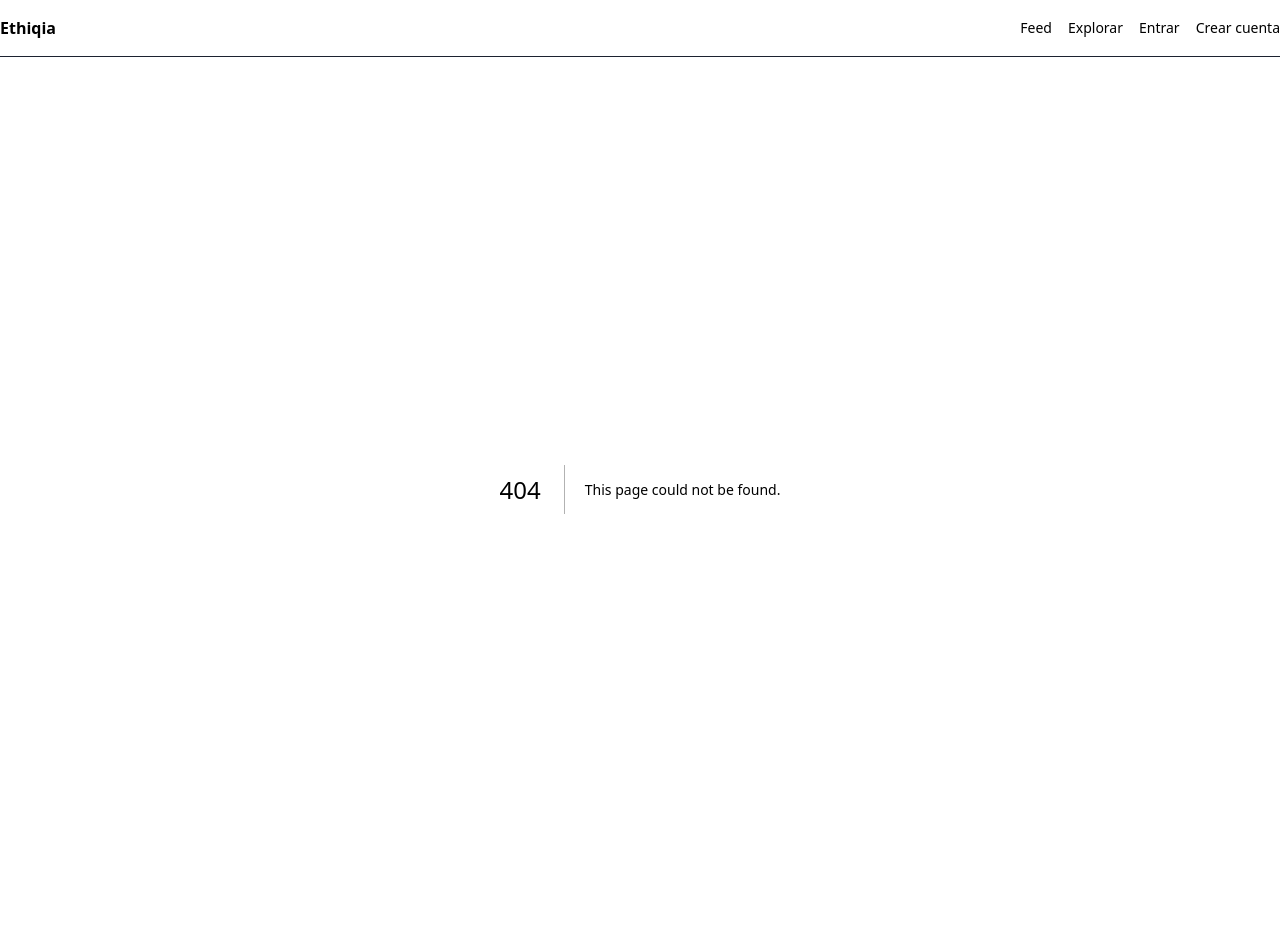
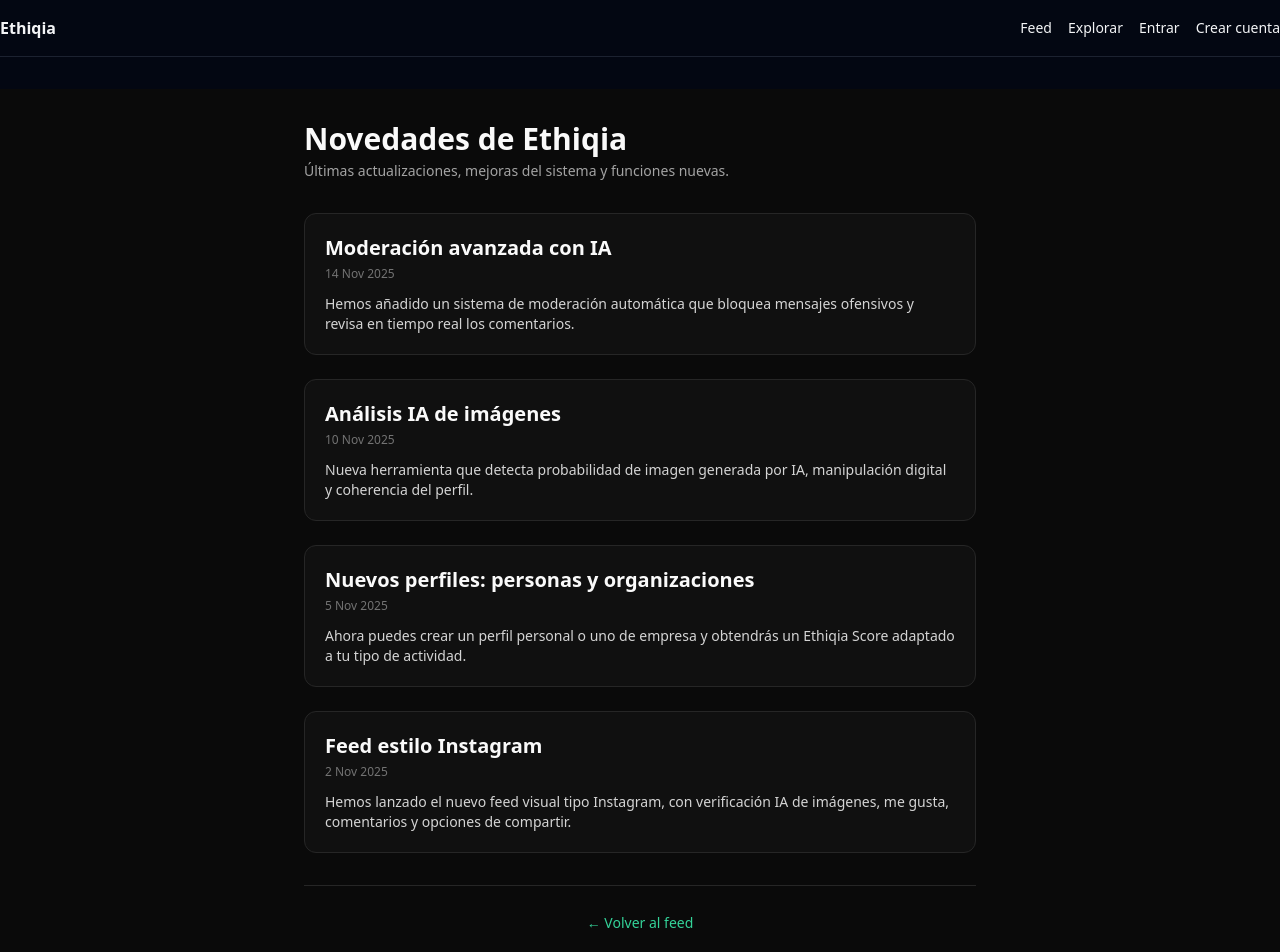
Before and after one commit to veletcosmetics/ethiqia-frontend, a Next.js app: page /news in a window 1280 px wide. Before the commit this address had no page. Shown: the top 952 px of the page. Before the commit the page ends 921 px from the top, so only its background shows below. Built offline with nearby package versions, Linux system fonts and the light colour scheme.

Commit message:
Create page.tsx

```diff
--- /dev/null
+++ b/app/news/page.tsx
@@ -0,0 +1,71 @@
+'use client';
+
+import Link from 'next/link';
+
+const updates = [
+  {
+    id: 1,
+    title: 'Moderación avanzada con IA',
+    date: '14 Nov 2025',
+    content:
+      'Hemos añadido un sistema de moderación automática que bloquea mensajes ofensivos y revisa en tiempo real los comentarios.',
+  },
+  {
+    id: 2,
+    title: 'Análisis IA de imágenes',
+    date: '10 Nov 2025',
+    content:
+      'Nueva herramienta que detecta probabilidad de imagen generada por IA, manipulación digital y coherencia del perfil.',
+  },
+  {
+    id: 3,
+    title: 'Nuevos perfiles: personas y organizaciones',
+    date: '5 Nov 2025',
+    content:
+      'Ahora puedes crear un perfil personal o uno de empresa y obtendrás un Ethiqia Score adaptado a tu tipo de actividad.',
+  },
+  {
+    id: 4,
+    title: 'Feed estilo Instagram',
+    date: '2 Nov 2025',
+    content:
+      'Hemos lanzado el nuevo feed visual tipo Instagram, con verificación IA de imágenes, me gusta, comentarios y opciones de compartir.',
+  },
+];
+
+export default function NewsPage() {
+  return (
+    <main className="min-h-[calc(100vh-64px)] bg-neutral-950 text-neutral-50 px-4 py-8">
+      <section className="mx-auto max-w-2xl space-y-8">
+        <header>
+          <h1 className="text-3xl font-semibold">Novedades de Ethiqia</h1>
+          <p className="text-neutral-400 text-sm mt-1">
+            Últimas actualizaciones, mejoras del sistema y funciones nuevas.
+          </p>
+        </header>
+
+        <div className="space-y-6">
+          {updates.map((u) => (
+            <article
+              key={u.id}
+              className="border border-neutral-800 bg-neutral-900/50 rounded-xl p-5"
+            >
+              <h2 className="text-xl font-semibold mb-1">{u.title}</h2>
+              <p className="text-xs text-neutral-500 mb-3">{u.date}</p>
+              <p className="text-sm text-neutral-300">{u.content}</p>
+            </article>
+          ))}
+        </div>
+
+        <footer className="text-center pt-6 border-t border-neutral-800">
+          <Link
+            href="/feed"
+            className="text-emerald-400 hover:text-emerald-300 text-sm"
+          >
+            ← Volver al feed
+          </Link>
+        </footer>
+      </section>
+    </main>
+  );
+}
```
